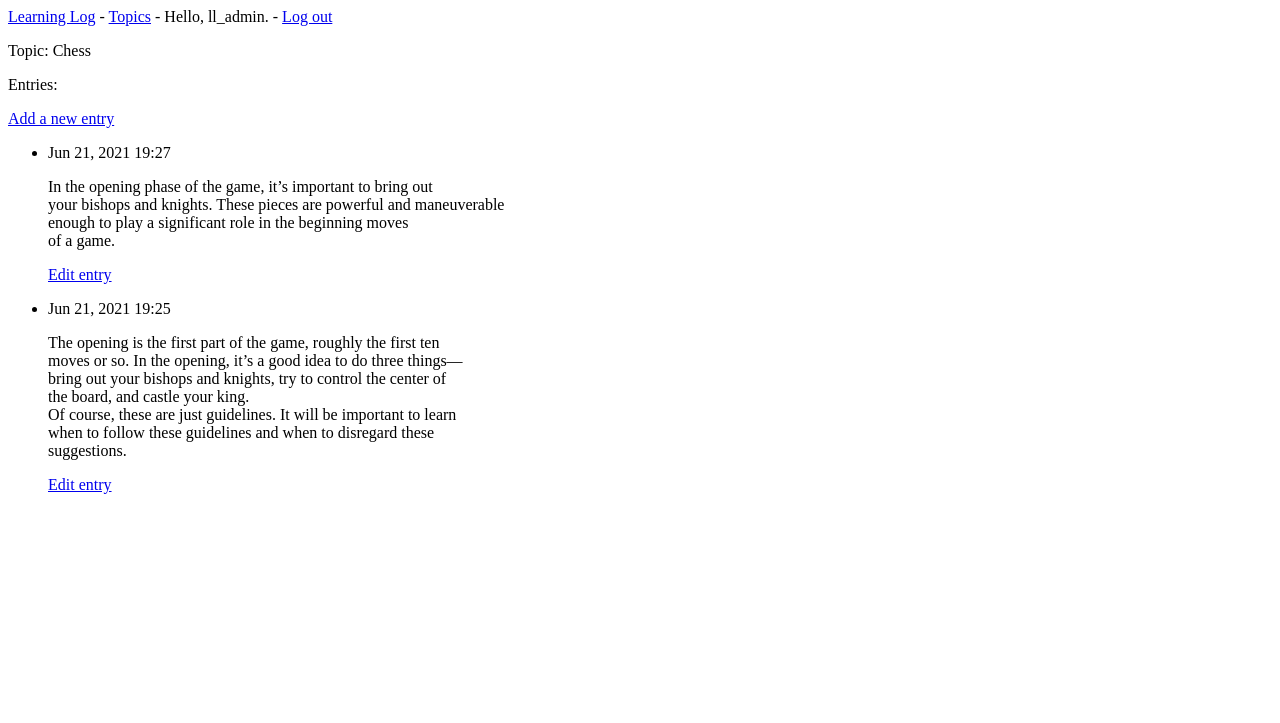
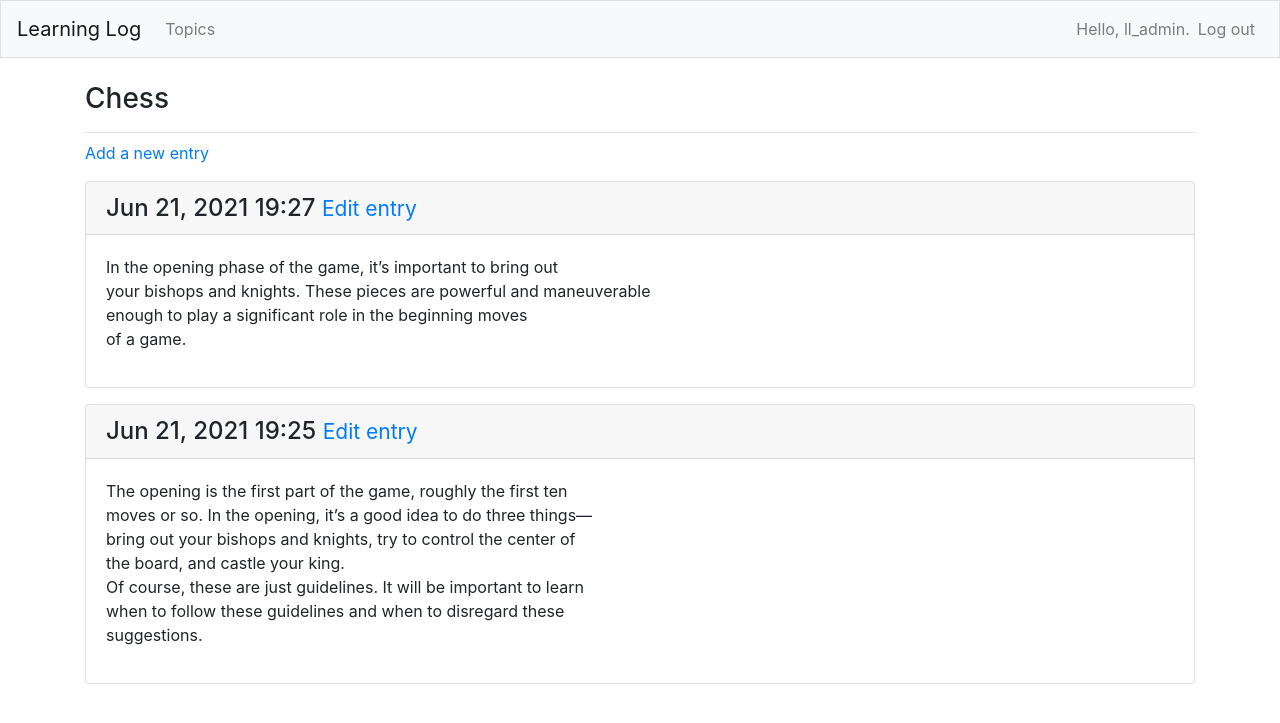
Before and after one commit to bluesatyr/django-learning-log, a Django app: page /topics/1/ in a window 1280 px wide. Shown: the top 723 px of the page. Run offline with Django 3.2, Linux system fonts and the light colour scheme; a user stored in the database is signed in; data comes from the database, SQL or seed files in the repository; both versions use the stored data as it was after the commit; some libraries are stand-ins or nearby versions.

Commit message:
add styling to base.html, index.html, login.html, topics.html, topic.html

```diff
--- a/learning_log/settings.py
+++ b/learning_log/settings.py
@@ -34,6 +34,8 @@
     # My apps
     'learning_logs',
     'users',
+    # Third Party Apps
+    'bootstrap4',
     # Default django apps
     'django.contrib.admin',
     'django.contrib.auth',
--- a/learning_logs/templates/learning_logs/base.html
+++ b/learning_logs/templates/learning_logs/base.html
@@ -1,14 +1,59 @@
-<p>
-    <a href="{% url 'learning_logs:index' %}">Learning Log</a> -
-    <a href="{% url 'learning_logs:topics' %}">Topics</a> -
-    {% if user.is_authenticated %}
-        Hello, {{ user.username }}. -
-        <a href="{% url 'users:logout' %}">Log out</a>
-    {% else %}
-        <a href="{% url 'users:register' %}">Register</a>
-        <a href="{% url 'users:login' %}">Log in</a>
-    {% endif %}
-</p>
+{% load bootstrap4 %}
 
-{% block content %}
-{% endblock content %}
+<!doctype html>
+<html lang="en">
+    <head>
+        <meta charset="utf-8">
+        <meta name="viewport" content="width=device-width, initial-scale=1, shrink-to-fit=no">
+        <title>Learning Log</title>
+
+        {% bootstrap_css %}
+        {% bootstrap_javascript jquery='full' %}
+
+    </head>
+    <body>
+        <nav class="navbar navbar-expand-md navbar-light bg-light mb-4 border">
+            <a class="navbar-brand" href="{% url 'learning_logs:index' %}">Learning Log</a>
+            <button class="navbar-toggler" type="button" data-toggle="collapse" data-target="#navbarCollapse"
+                aria-controls="navbarCollapse" aria-expanded="false" aria-label="Toggle navigation">
+                <span class="navbar-toggler-icon"></span>
+            </button>
+            <div class="collapse navbar-collapse" id="navbarCollapse">
+                <ul class="navbar-nav mr-auto">
+                    <li class="nav-item">
+                        <a class="nav-link" href="{% url 'learning_logs:topics' %}">
+                            Topics
+                        </a>
+                    </li>
+                </ul>
+                <ul class="navbar-nav ml-auto">
+                    {% if user.is_authenticated %}
+                        <li class="nav-item">
+                            <span class="navbar-text">Hello, {{ user.username }}.</span>
+                        </li>
+                        <li class="nav-item">
+                            <a class="nav-link" href="{% url 'users:logout' %}">Log out</a>
+                        </li>
+                    {% else %}
+                        <li class="nav-item">
+                            <a class="nav-link" href="{% url 'users:register' %}">Register</a>
+                        </li>
+                        <li class="nav-item">
+                            <a class="nav-link" href="{% url 'users:login' %}">Log in</a>
+                        </li>
+                    {% endif %}
+                </ul>
+            </div>
+        </nav>
+
+        <main role="main" class="container">
+            <div class="pb-2 mb-2 border-bottom">
+                {% block page_header %}{% endblock page_header %}
+            </div>
+            <div>
+                {% block content %}{% endblock content %}
+            </div>
+        </main>
+
+    </body>
+</html>
--- a/learning_logs/templates/learning_logs/topic.html
+++ b/learning_logs/templates/learning_logs/topic.html
@@ -1,25 +1,27 @@
 {% extends 'learning_logs/base.html' %}
 
+{% block page_header %}
+  <h3>{{ topic }}</h3>
+{% endblock page_header %}
+
 {% block content %}
-
-  <p>Topic: {{ topic }}</p>
-  <p>Entries:</p>
   <p>
     <a href="{% url 'learning_logs:new_entry' topic.id %}">Add a new entry</a>
   </p>
 
-  <ul>
-    {% for entry in entries %}
-    <li>
-      <p>{{ entry.date_added|date:'M d, Y H:i' }}</p>
-      <p>{{ entry.text|linebreaks }}</p>
-      <p>
-        <a href="{% url 'learning_logs:edit_entry' entry.id %}">Edit entry</a>
-      </p>
-    </li>
-    {% empty %}
-    <li>There are no entries for this topic yet.</li>
-    {% endfor %}
-  </ul>
-
+  {% for entry in entries %}
+    <div class="card mb-3">
+      <h4 class="card-header">
+        {{ entry.date_added|date:'M d, Y H:i' }}
+        <small>
+          <a href="{% url 'learning_logs:edit_entry' entry.id %}">Edit entry</a>
+        </small>
+      </h4>
+      <div class="card-body">
+        {{ entry.text|linebreaks }}
+      </div>
+    </div>
+  {% empty %}
+      <p>There are no entries for this topic yet.<p>
+  {% endfor %}
 {% endblock content %}
```
Also changed, not shown: learning_logs/templates/learning_logs/index.html (+11 -3 lines), learning_logs/templates/learning_logs/topics.html (+17 -10 lines), users/templates/registration/login.html (+10 -10 lines), db.sqlite3.
